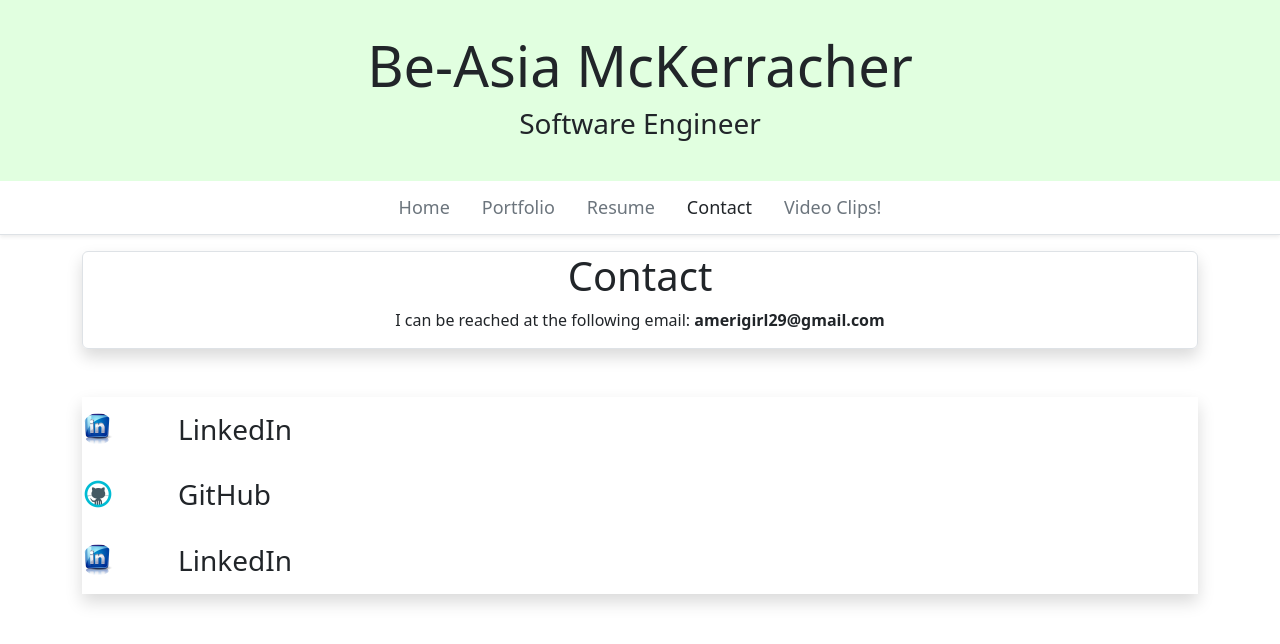
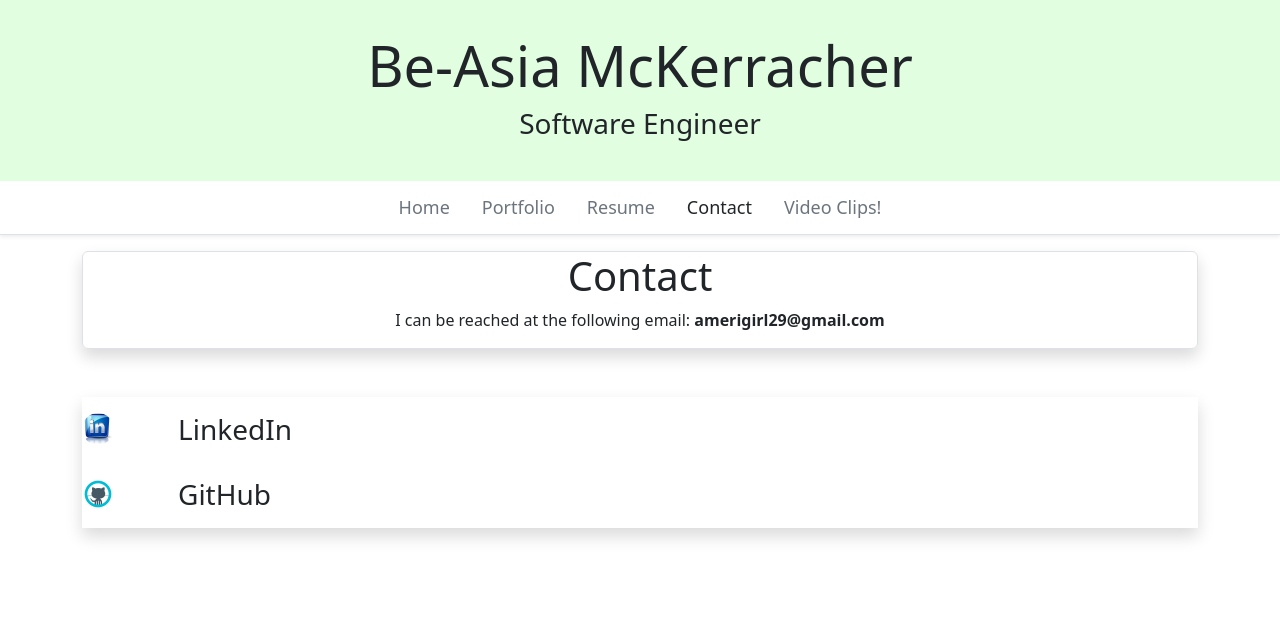
Before and after one commit to amerigirl/AngularPortfolioWebsite, an Angular app: page /contact in a window 1280 px wide. Shown: the top 644 px of the page. Built offline with nearby package versions, Linux system fonts and the light colour scheme.

Commit message:
finished working on icon additions

```diff
--- a/src/app/contact/contact.component.html
+++ b/src/app/contact/contact.component.html
@@ -23,7 +23,7 @@
     </a>
 
     <a
-      href="https://www.linkedin.com/in/be-asia/"
+      href="https://github.com/amerigirl"
       target="_blank"
       class="list-group-item list-group-itemaction d-flex gap-3 py-3"
     >
@@ -36,19 +36,5 @@
       />
       <h3 class="mb-0">GitHub</h3>
     </a>
-    <a
-      href="https://www.linkedin.com/in/be-asia/"
-      target="_blank"
-      class="list-group-item list-group-itemaction d-flex gap-3 py-3"
-    >
-      <img
-        src="\assets\images\linkedin-icon.png"
-        width="32"
-        height="32"
-        alt="LinkedIn"
-        class="rounded-circle flex-shrin-0 me-5"
-      />
-      <h3 class="mb-0">LinkedIn</h3>
-    </a>
   </div>
 </div>
```
